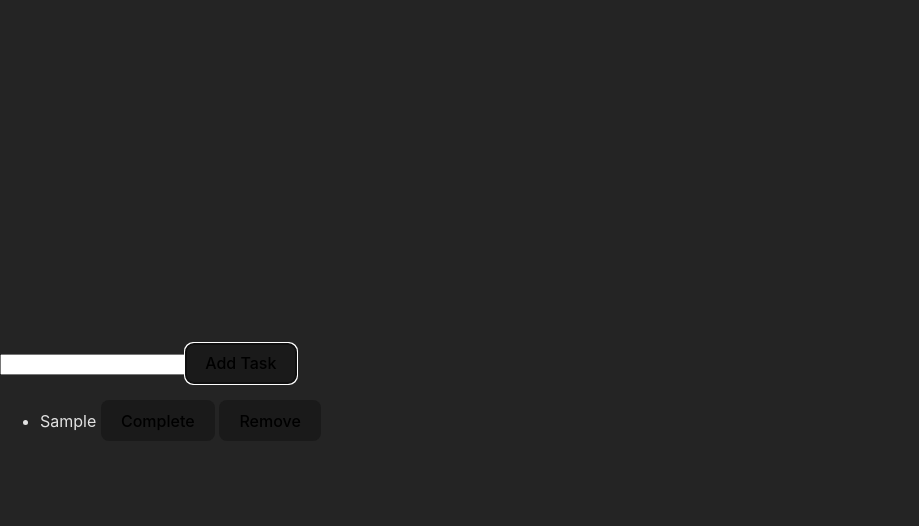
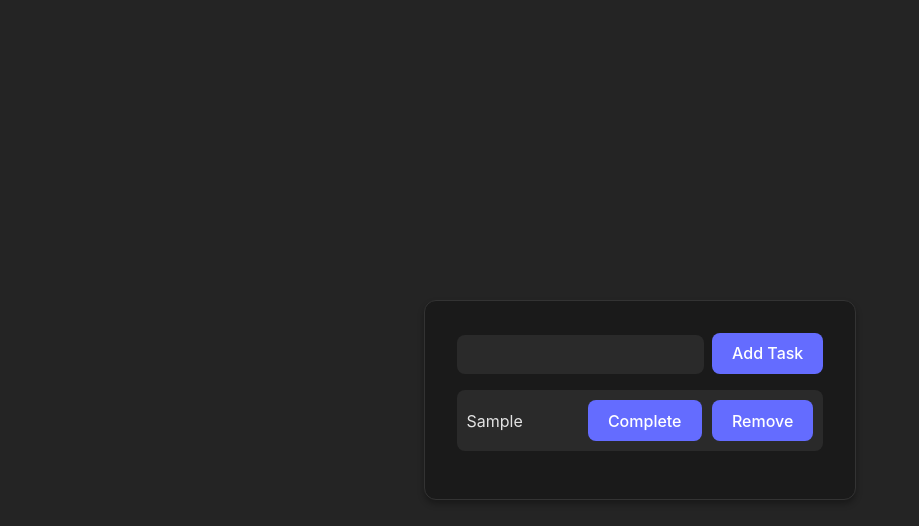
Before and after one commit to Anthicius/task-manager-react, a React (Vite) app: page / in a window 1280 px wide. Both pictures are taken after typing "Sample" into the empty fields and a click on the button "Add Task". Shown: the top 526 px of the page, without its empty margins (0-919 px from the left). Built offline with nearby package versions, Linux system fonts and the light colour scheme.

Commit message:
Refactored code by seperating the task items to a seperate list component TaskItem.jsx. Added useEffect to store tasks to local storage in browser.

```diff
--- a/src/App.jsx
+++ b/src/App.jsx
@@ -1,12 +1,20 @@
-import { useState } from "react";
+import { useEffect, useState } from "react";
+import TaskItem from "./Components/TaskItem";
 
 function App() {
   const [newTask, setNewTask] = useState("");
   const [tasks, setTasks] = useState([]);
 
+  useEffect(()=>{
+    localStorage.setItem("my_todo_list", JSON.stringify(tasks))
+  },[tasks])
+
   const handleAddTask = () => {
     if (newTask.trim().length > 0) {
-      setTasks((prev) => [...prev, { text: newTask, completed: false, id:Date.now()}]);
+      setTasks((prev) => [
+        ...prev,
+        { text: newTask, completed: false, id: Date.now() },
+      ]);
       setNewTask("");
     }
     console.log(tasks);
@@ -40,15 +48,12 @@ function App() {
       <button onClick={handleAddTask}>Add Task</button>
       <ul>
         {tasks.map((task) => (
-          <li key={task.id}>
-            <span
-              style={{ textDecoration: task.completed ? "line-through" : "" }}
-            >
-              {task.text}
-            </span>{" "}
-            <button onClick={() => handleCompleteTask(task.id)}>Complete</button>{" "}
-            <button onClick={() => handleDeleteTask(task.id)}>Remove</button>
-          </li>
+          <TaskItem
+            key={task.id}
+            task={task}
+            onDelete={handleDeleteTask}
+            onComplete={handleCompleteTask}
+          />
         ))}
       </ul>
     </>
--- /dev/null
+++ b/src/Components/TaskItem.jsx
@@ -0,0 +1,16 @@
+import React from "react";
+
+const TaskItem = ({ task, onDelete, onComplete }) => {
+  return (
+    <li>
+      <span style={{ textDecoration: task.completed ? "line-through" : "" }}>
+        {task.text}
+      </span>
+      {" "}
+        <button onClick={() => onComplete(task.id)}>Complete</button>{" "}
+        <button onClick={() => onDelete(task.id)}>Remove</button>
+    </li>
+  );
+};
+
+export default TaskItem;
--- a/src/index.css
+++ b/src/index.css
@@ -2,15 +2,9 @@
   font-family: Inter, system-ui, Avenir, Helvetica, Arial, sans-serif;
   line-height: 1.5;
   font-weight: 400;
-
-  color-scheme: light dark;
+  color-scheme: dark;
   color: rgba(255, 255, 255, 0.87);
   background-color: #242424;
-
-  font-synthesis: none;
-  text-rendering: optimizeLegibility;
-  -webkit-font-smoothing: antialiased;
-  -moz-osx-font-smoothing: grayscale;
 }
 
 body {
@@ -19,11 +13,28 @@ body {
   place-items: center;
   min-width: 320px;
   min-height: 100vh;
+  justify-content: center;
 }
 
-h1 {
-  font-size: 3.2em;
-  line-height: 1.1;
+#root {
+  max-width: 1280px;
+  margin: 0 auto;
+  padding: 2rem;
+  text-align: center;
+  border: 1px solid #333;
+  border-radius: 12px;
+  background-color: #1a1a1a;
+  box-shadow: 0 4px 6px rgba(0,0,0,0.3);
+}
+
+input {
+  padding: 0.6em 1.2em;
+  border-radius: 8px;
+  border: 1px solid transparent;
+  background-color: #2a2a2a;
+  color: white;
+  margin-right: 8px;
+  font-size: 1em;
 }
 
 button {
@@ -33,14 +44,33 @@ button {
   font-size: 1em;
   font-weight: 500;
   font-family: inherit;
-  background-color: #1a1a1a;
+  background-color: #646cff;
+  color: white;
   cursor: pointer;
-  transition: border-color 0.25s;
+  transition: border-color 0.25s, background-color 0.25s;
 }
+
 button:hover {
-  border-color: #646cff;
+  background-color: #535bf2;
 }
-button:focus,
-button:focus-visible {
-  outline: 4px auto -webkit-focus-ring-color;
+
+ul {
+  list-style-type: none;
+  padding: 0;
+  text-align: left;
 }
+
+li {
+  background: #2a2a2a;
+  margin: 8px 0;
+  padding: 10px;
+  border-radius: 8px;
+  display: flex;
+  justify-content: space-between;
+  align-items: center;
+  gap: 10px;
+}
+
+span {
+  flex-grow: 1;
+}
```
